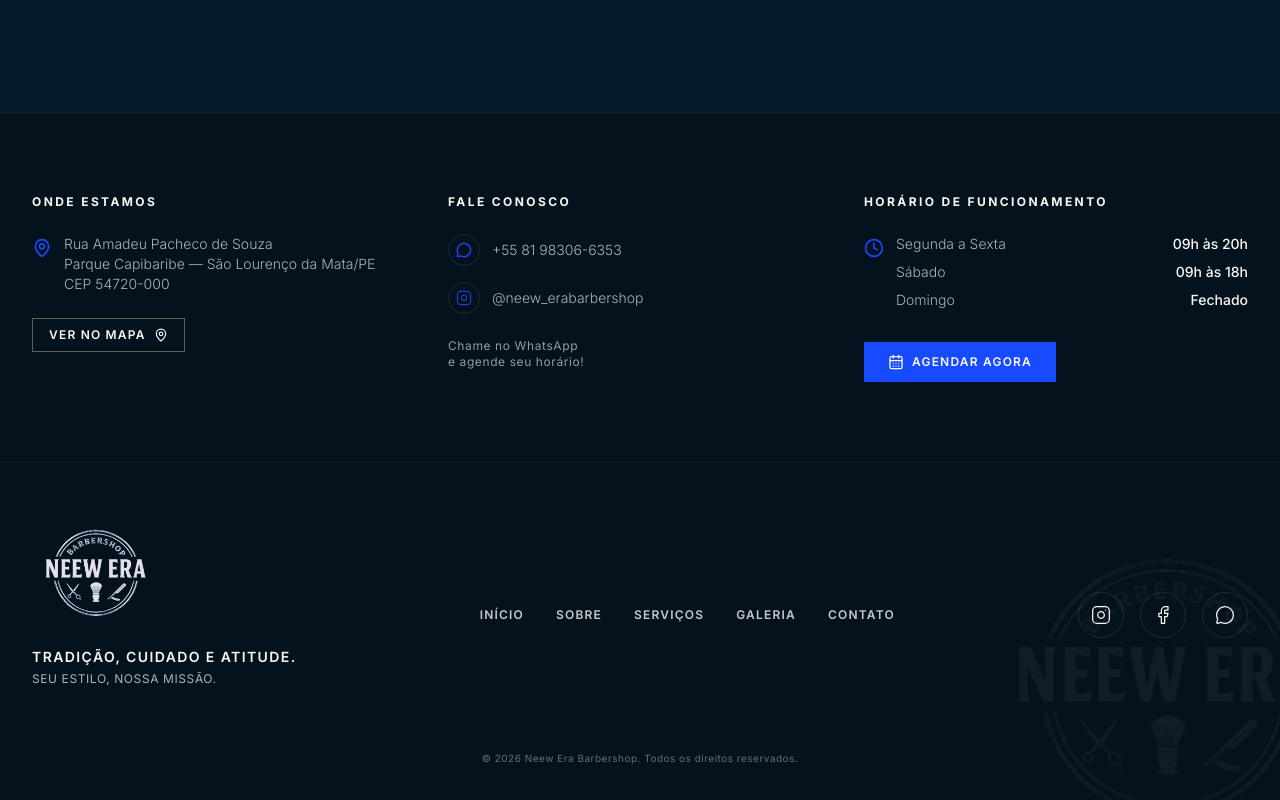
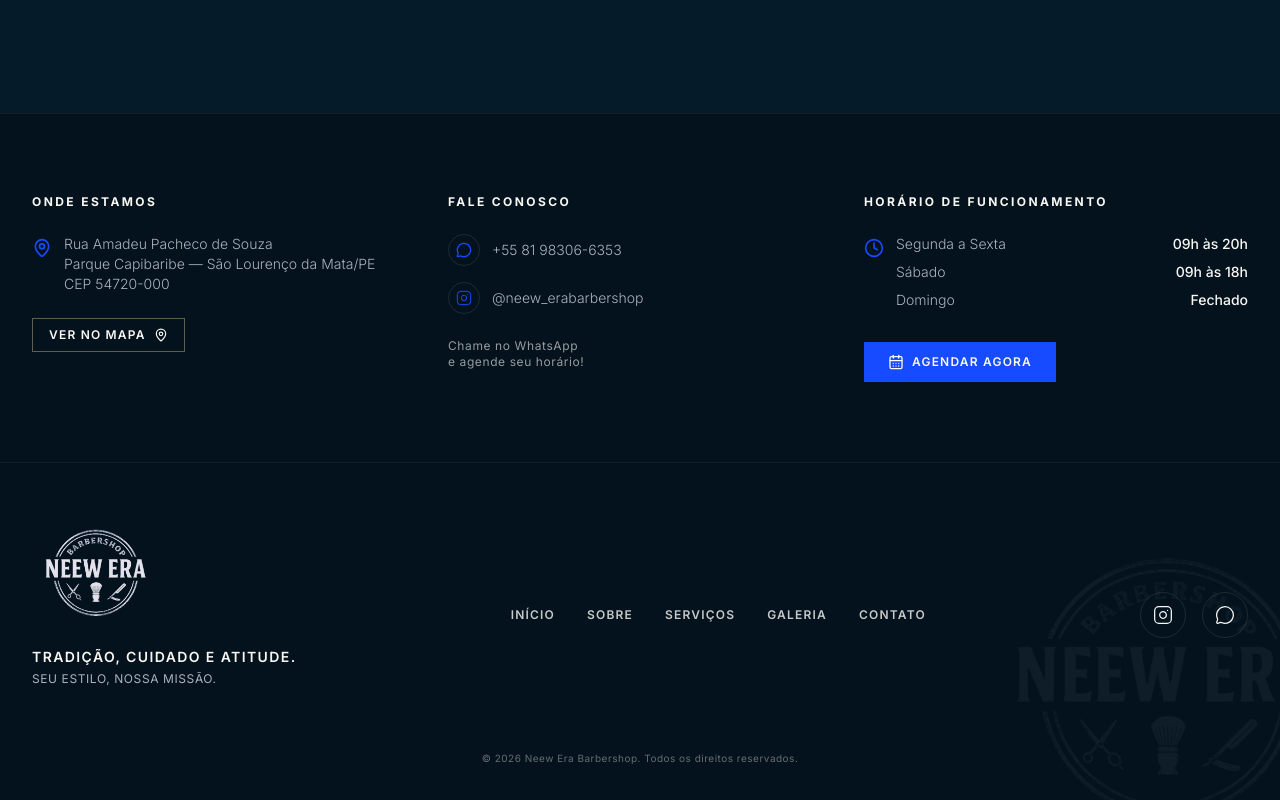
Before and after one commit to PythonLuks/barbearianeewera, a Next.js app: page / in a window 1280 px wide. Shown: the part 3816-4616 px from the top of the page. Built offline with nearby package versions, Linux system fonts and the light colour scheme.

Commit message:
Alteração nas mensagens via Whatsapp

```diff
--- a/src/components/layout/Footer.tsx
+++ b/src/components/layout/Footer.tsx
@@ -51,9 +51,6 @@ export function Footer() {
             <a href={siteConfig.instagramUrl} target="_blank" rel="noopener noreferrer" className="p-3 rounded-full border border-white/10 text-white hover:border-gold-soft hover:text-gold-soft transition-colors" aria-label="Instagram">
               <svg xmlns="http://www.w3.org/2000/svg" width="20" height="20" viewBox="0 0 24 24" fill="none" stroke="currentColor" strokeWidth="1.5" strokeLinecap="round" strokeLinejoin="round"><rect x="2" y="2" width="20" height="20" rx="5" ry="5"></rect><path d="M16 11.37A4 4 0 1 1 12.63 8 4 4 0 0 1 16 11.37z"></path><line x1="17.5" y1="6.5" x2="17.51" y2="6.5"></line></svg>
             </a>
-            <a href="#" className="p-3 rounded-full border border-white/10 text-white hover:border-gold-soft hover:text-gold-soft transition-colors" aria-label="Facebook">
-              <svg xmlns="http://www.w3.org/2000/svg" width="20" height="20" viewBox="0 0 24 24" fill="none" stroke="currentColor" strokeWidth="1.5" strokeLinecap="round" strokeLinejoin="round"><path d="M18 2h-3a5 5 0 0 0-5 5v3H7v4h3v8h4v-8h3l1-4h-4V7a1 1 0 0 1 1-1h3z"></path></svg>
-            </a>
             <a href={siteConfig.whatsappUrl} target="_blank" rel="noopener noreferrer" className="p-3 rounded-full border border-white/10 text-white hover:border-gold-soft hover:text-gold-soft transition-colors" aria-label="WhatsApp">
               <MessageCircle size={20} strokeWidth={1.5} />
             </a>
--- a/src/config/site.ts
+++ b/src/config/site.ts
@@ -3,7 +3,7 @@ export const siteConfig = {
   slogan: "SEU ESTILO, NOSSA MISSÃO.",
   description: "Corte, barba e estilo com técnica, precisão e personalidade.",
   phone: "+55 81 98306-6353",
-  whatsappUrl: "https://wa.me/5581983066353",
+  whatsappUrl: "https://wa.me/5581983066353?text=Ol%C3%A1%21%20Vim%20pelo%20site%20da%20Neew%20Era%20Barbershop%20e%20gostaria%20de%20agendar%20um%20hor%C3%A1rio.",
   instagram: "@neew_erabarbershop",
   instagramUrl: "https://www.instagram.com/neew_erabarbershop/",
   address: {
```
